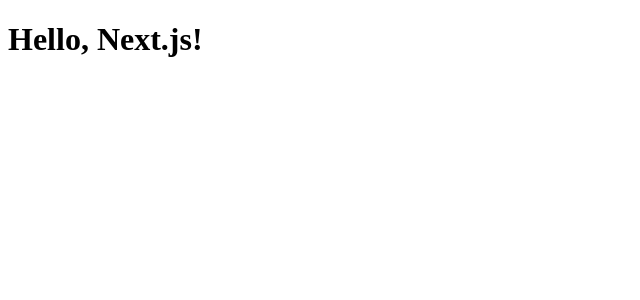
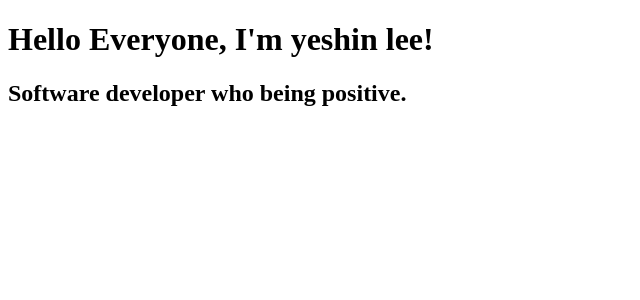
Before and after one commit to yeslee-v/personal_homepage, a Next.js app: page / in a window 1280 px wide. Shown: the top 300 px of the page, without its empty margins (0-640 px from the left). Built offline with nearby package versions, Linux system fonts and the light colour scheme.

Commit message:
Add home: about me

```diff
--- /dev/null
+++ b/app/(home)/page.tsx
@@ -0,0 +1,16 @@
+import { Metadata } from "next";
+
+export const metadata: Metadata = {
+  title: "Home",
+};
+
+const Homepage = () => {
+  return (
+    <div>
+      <h1>Hello Everyone, I'm yeshin lee!</h1>
+      <h2>Software developer who being positive.</h2>
+    </div>
+  );
+};
+
+export default Homepage;
--- a/app/layout.tsx
+++ b/app/layout.tsx
@@ -1,16 +1,20 @@
-export const metadata = {
-  title: 'Next.js',
-  description: 'Generated by Next.js',
-}
+import { Metadata } from "next";
+
+export const metadata: Metadata = {
+  title: {
+    template: "%s | yeslee world",
+    default: "Home",
+  },
+};
 
 export default function RootLayout({
   children,
 }: {
-  children: React.ReactNode
+  children: React.ReactNode;
 }) {
   return (
     <html lang="en">
       <body>{children}</body>
     </html>
-  )
+  );
 }
--- a/app/page.tsx
+++ /dev/null
@@ -1,5 +0,0 @@
-const Page = () => {
-  return <h1>Hello, Next.js!</h1>;
-};
-
-export default Page;
```
